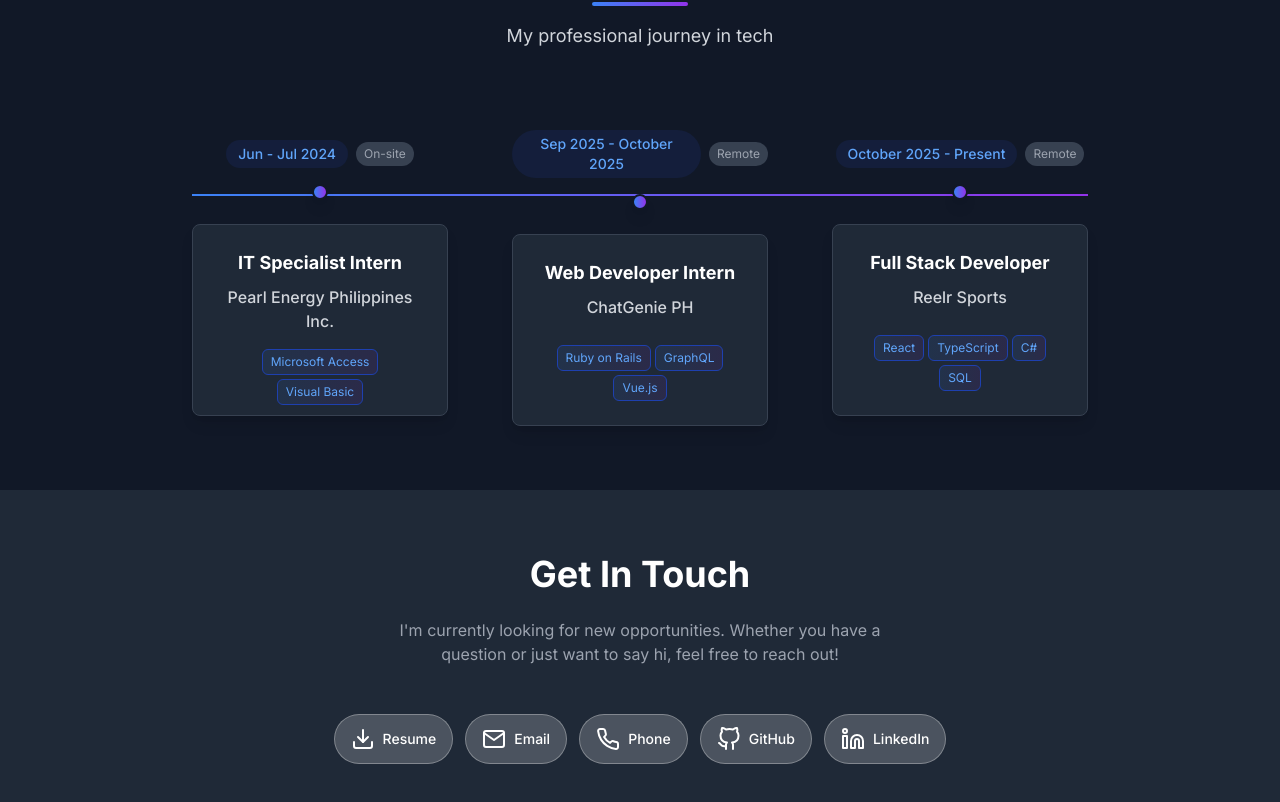
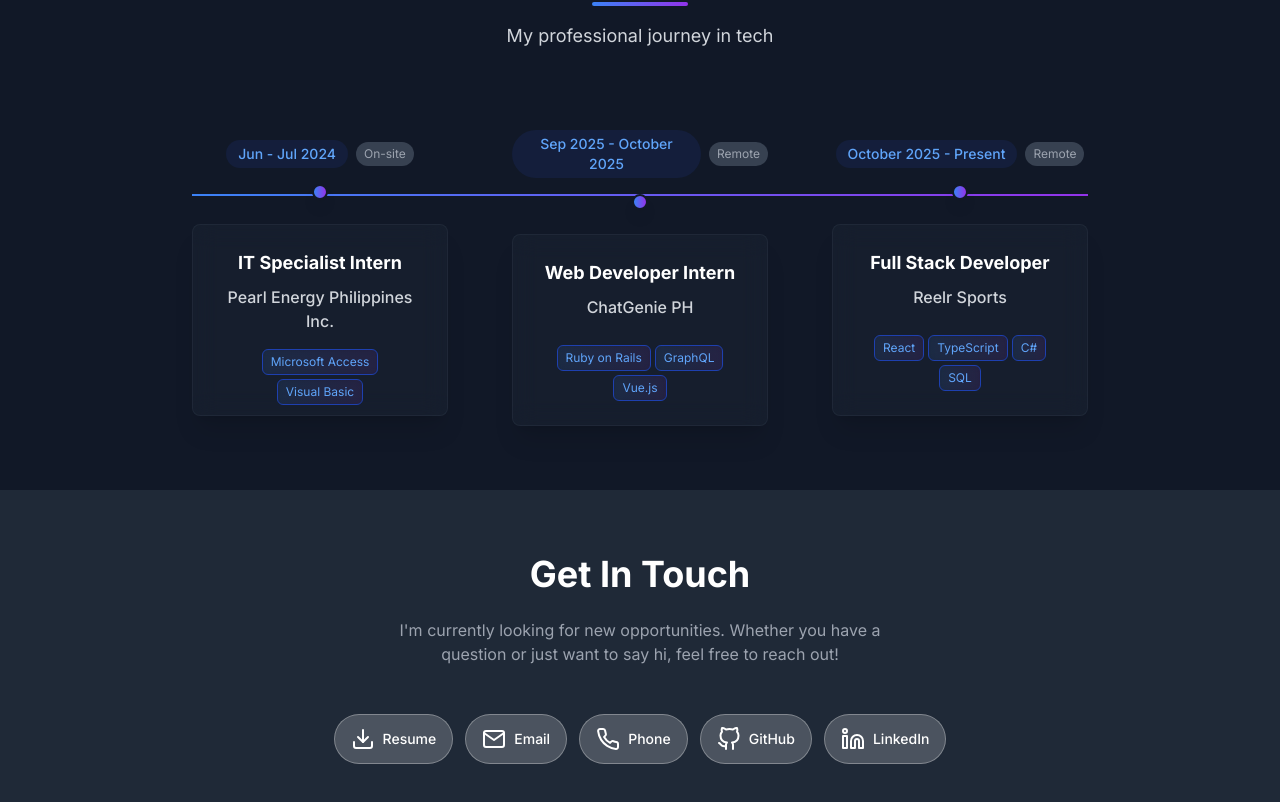
Before and after one commit to yop-dev/portfolio, a React (Vite) app: page / in a window 1280 px wide. Shown: the part 3762-4564 px from the top of the page. Built offline with nearby package versions, Linux system fonts and the light colour scheme; the HTML template or start-up script is replaced by a standard one.

Commit message:
experience ui updates

```diff
--- a/src/components/Experience.jsx
+++ b/src/components/Experience.jsx
@@ -1,4 +1,4 @@
-import { useEffect } from 'react';
+import { useEffect, useState } from 'react';
 import { motion, useAnimation } from 'framer-motion';
 import { useInView } from 'react-intersection-observer';
 
@@ -39,6 +39,7 @@
       period: 'Jun - Jul 2024',
       type: 'On-site',
       technologies: ['Microsoft Access', 'Visual Basic'],
+      url: 'https://www.qpl.com.ph',
     },
     {
       title: 'Web Developer Intern',
@@ -46,6 +47,7 @@
       period: 'Sep 2025 - October 2025',
       type: 'Remote',
       technologies: ['Ruby on Rails', 'GraphQL', 'Vue.js'],
+      url: 'https://chatgenie.ph',
     },
     {
       title: 'Full Stack Developer',
@@ -53,6 +55,7 @@
       period: 'October 2025 - Present',
       type: 'Remote',
       technologies: ['React', 'TypeScript', 'C#', 'SQL'],
+      url: 'https://sports.reelr.app/allevents',
     },
   ];
 
@@ -90,7 +93,8 @@
               {experiences.map((exp, index) => (
                 <motion.div
                   key={index}
-                  className="relative text-center w-full max-w-xs sm:w-72 md:w-80"
+                  className="relative text-center w-full max-w-xs sm:w-72 md:w-80 cursor-pointer group"
+                  onClick={() => window.open(exp.url, '_blank', 'noopener,noreferrer')}
                   whileHover={{ scale: 1.02 }}
                   transition={{ duration: 0.3 }}
                 >
@@ -107,9 +111,15 @@
                   {/* Timeline Dot */}
                   <div className="w-3 h-3 sm:w-4 sm:h-4 bg-gradient-to-r from-blue-500 to-purple-600 rounded-full mx-auto mb-4 sm:mb-6 relative z-10 border-2 border-white dark:border-gray-900 shadow-lg"></div>
 
-                  {/* Content Card - Responsive height and padding */}
-                  <div className="bg-white dark:bg-gray-800 rounded-lg p-4 sm:p-6 shadow-lg border border-gray-200 dark:border-gray-700 w-full min-h-[180px] sm:h-48 hover:shadow-xl transition-all duration-300 flex flex-col justify-between">
-                    <div>
+                  {/* Glassmorphic Card */}
+                  <div className="relative w-full min-h-[180px] sm:h-48 bg-white/40 dark:bg-gray-800/40 backdrop-blur-md rounded-lg p-4 sm:p-6 shadow-xl border border-white/20 dark:border-gray-700/30 flex flex-col justify-between overflow-hidden">
+                    {/* Hover Overlay */}
+                    <div className="absolute inset-0 bg-blue-600/90 backdrop-blur-sm opacity-0 group-hover:opacity-100 transition-opacity duration-300 flex items-center justify-center rounded-lg z-10">
+                      <span className="text-white font-bold text-lg sm:text-xl">Visit Website</span>
+                    </div>
+
+                    {/* Content */}
+                    <div className="relative z-0">
                       {/* Job Title */}
                       <h3 className="font-bold text-gray-900 dark:text-white text-base sm:text-lg mb-2">
                         {exp.title}
@@ -122,11 +132,11 @@
                     </div>
 
                     {/* Technologies */}
-                    <div className="flex flex-wrap gap-1 justify-center">
+                    <div className="flex flex-wrap gap-1 justify-center relative z-0">
                       {exp.technologies.map((tech, techIndex) => (
                         <span
                           key={techIndex}
-                          className="text-xs px-2 py-1 bg-gradient-to-r from-blue-500/10 to-purple-600/10 text-blue-600 dark:text-blue-400 rounded-md border border-blue-200 dark:border-blue-800"
+                          className="text-xs px-2 py-1 bg-gradient-to-r from-blue-500/10 to-purple-600/10 text-blue-600 dark:text-blue-400 rounded-md border border-blue-200 dark:border-blue-800 backdrop-blur-sm"
                         >
                           {tech}
                         </span>
```
